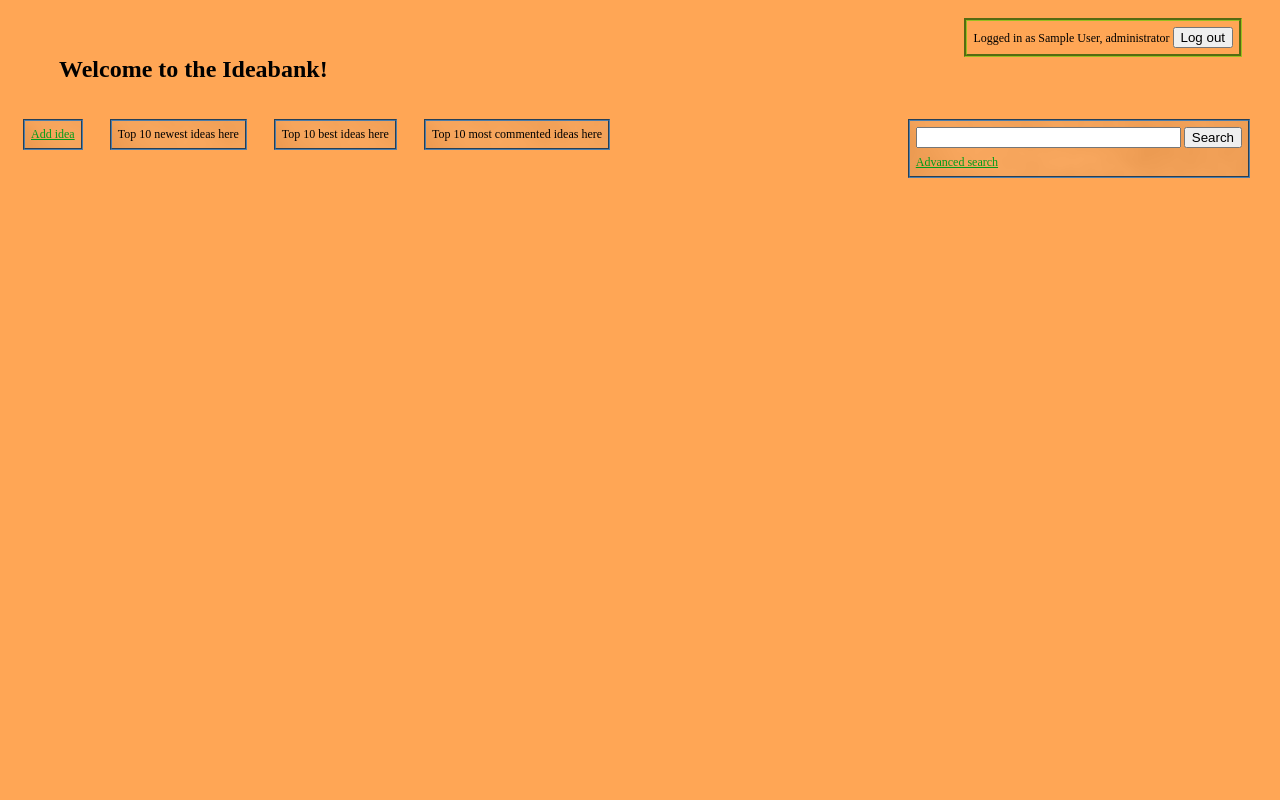
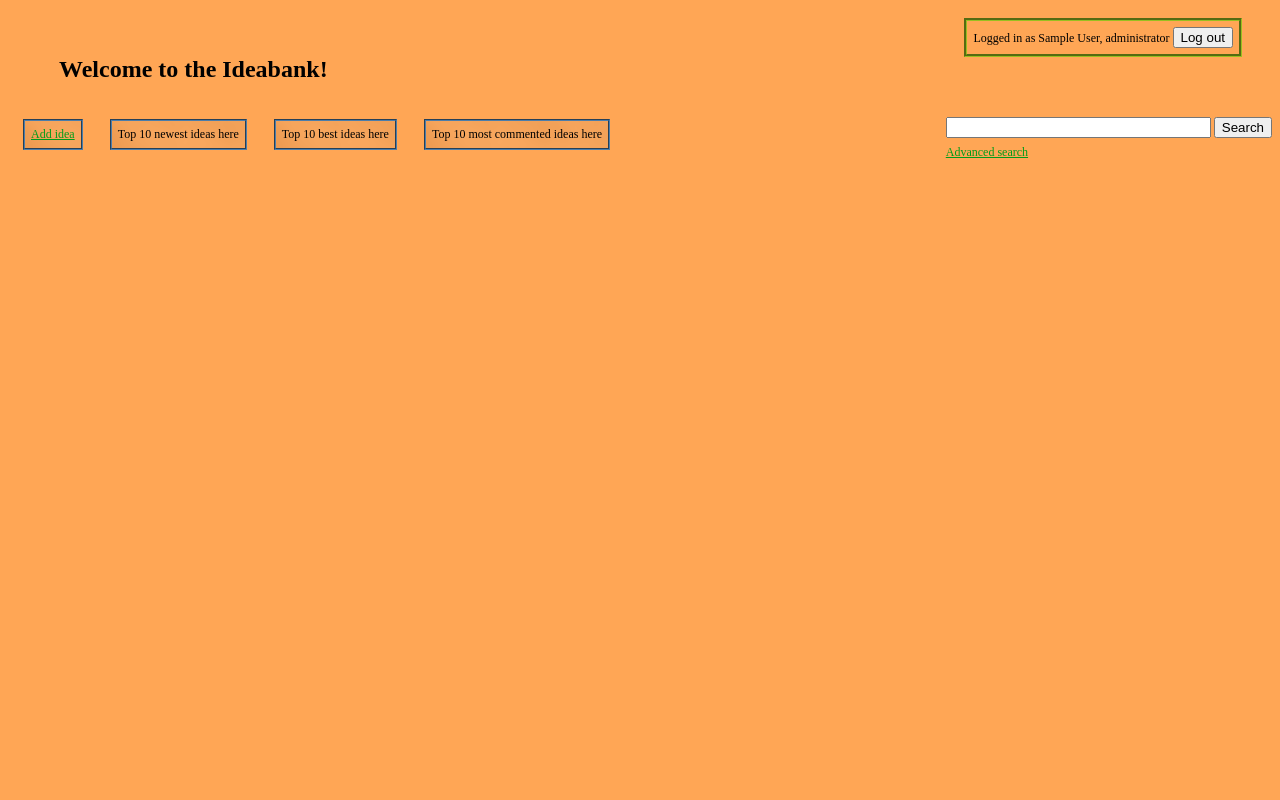
Before and after one commit to clbr/GrassCreature, a PHP site: page / in a window 1280 px wide. Run offline with PHP 8.4, Linux system fonts and the light colour scheme; the visitor is signed in with stand-in values (Sample User, id 1); data that the repository does not hold is empty.

Commit message:
Add the right bar to all pagaes (physically on index.php)

```diff
--- a/css/style.css
+++ b/css/style.css
@@ -161,7 +161,7 @@
 }
 
 #frontsearch {
-	float: right;
+	text-align: left;
 }
 
 #frontsearch input {
@@ -194,3 +194,10 @@
 	margin: auto;
 	width: 90em;
 }
+
+#rightbar {
+	float: right;
+	clear: both;
+	text-align: right;
+	margin-top: 5em;
+}
--- a/front.php
+++ b/front.php
@@ -58,15 +58,6 @@
 </div>
 
 
-<div id=frontsearch class=ideabox>
-<form method=post action="search.php">
-	<input type=text size=30 name=simpletext> <input type=submit value=Search><br>
-	<a href="search.php">Advanced search</a>
-</form>
-</div>
-
-
-
 <script src="js/js.js" type="text/javascript"></script>
 </body>
 </html>
--- a/index.php
+++ b/index.php
@@ -17,6 +17,16 @@
 	$sess->printBox();
 ?>
 
+<div id=rightbar>
+	<div id=frontsearch>
+	<form method=post action="search.php">
+		<input type=text size=30 name=simpletext> <input type=submit value=Search><br>
+		<a href="search.php">Advanced search</a>
+	</form>
+	</div>
+
+</div>
+
 <iframe name=main id=main src="front.php"></iframe>
 
 <script src="js/js.js" type="text/javascript"></script>
```
